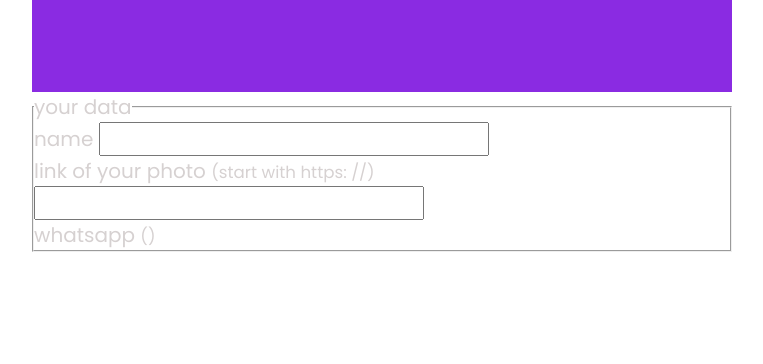
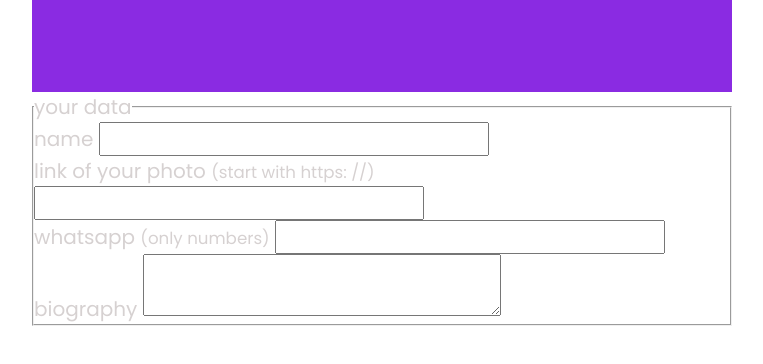
Before and after one commit to MatheusNascimento-ti/WebClass, a plain HTML site: page teach.html in a window 1280 px wide. Shown: the part 248-612 px from the top of the page, without its empty margins (258-1021 px from the left). Drawn offline with Linux system fonts and the light colour scheme.

Commit message:
add more content to teach.html
more content add to teach.html

```diff
--- a/teach.html
+++ b/teach.html
@@ -39,7 +39,12 @@
                         <input name="avatar" id="avatar" type="url" required>
                     </div>
                     <div class="input-block">
-                        <label for="whatsapp">whatsapp <small>()</small></label>
+                        <label for="whatsapp">whatsapp <small>(only numbers)</small></label>
+                        <input type="number" name="whatsapp" id="whatsapp" required>
+                    </div>
+                    <div class="text-area-block">
+                        <label for="bio">biography</label>
+                        <textarea name="bio" id="bio" required></textarea>
                     </div>
                 </fieldset>
             </form>
```
